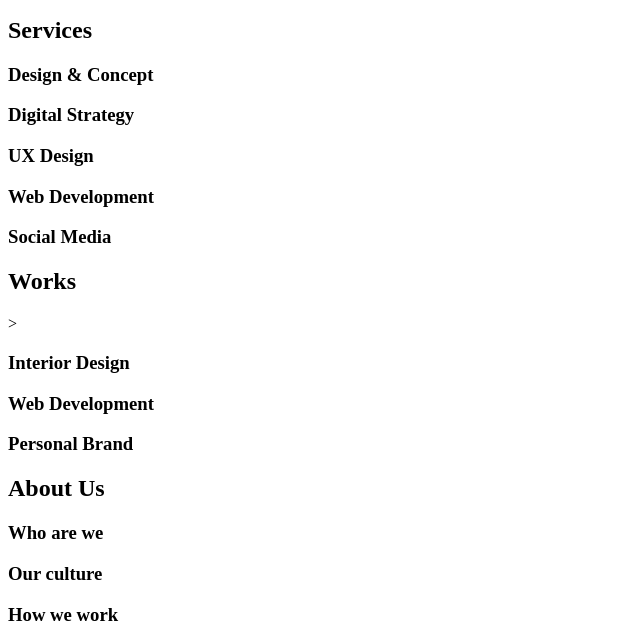
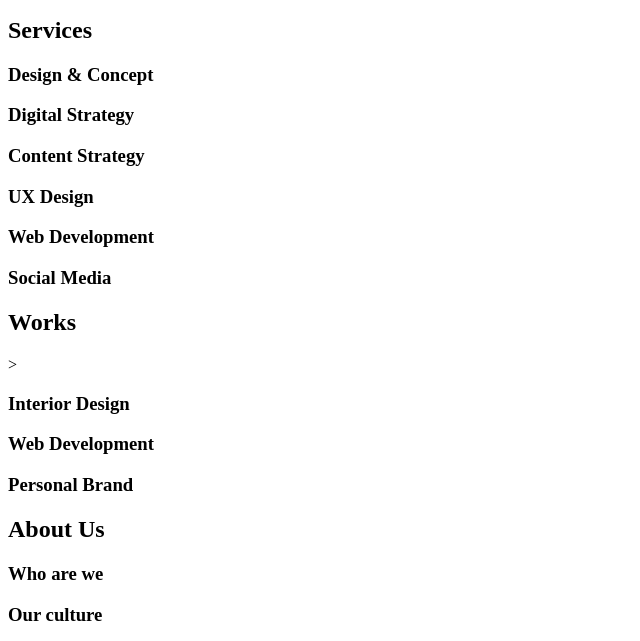
Before and after one commit to Jimwall0/atlas-web_front_end, a plain HTML site: page html_advanced/10-index.html in a window 1280 px wide. Shown: the part 148-789 px from the top of the page, without its empty margins (0-640 px from the left). Drawn offline with Linux system fonts and the light colour scheme.

Commit message:
add missing h3

```diff
--- a/html_advanced/10-index.html
+++ b/html_advanced/10-index.html
@@ -20,6 +20,7 @@
             <h2>Services</h2>
             <h3>Design & Concept</h3>
             <h3>Digital Strategy</h3>
+            <h3>Content Strategy</h3>
             <h3>UX Design</h3>
             <h3>Web Development</h3>
             <h3>Social Media</h3>
```
